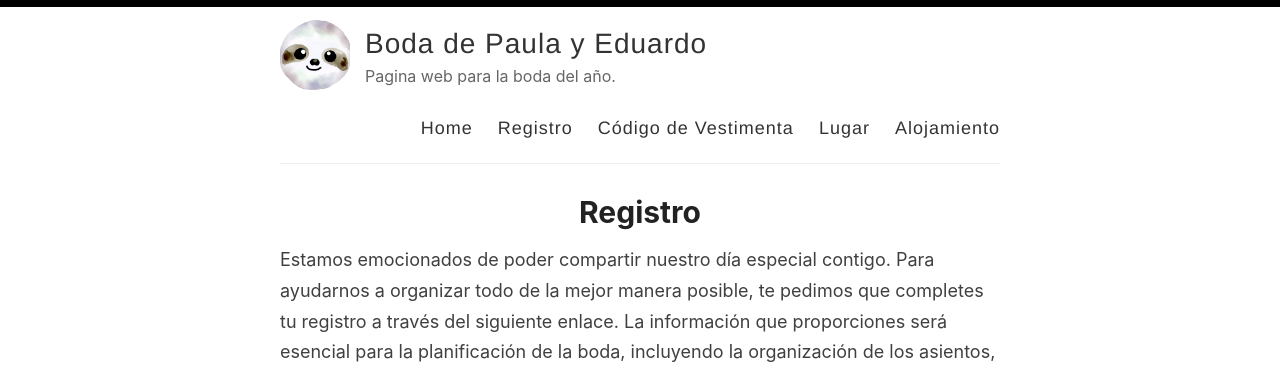
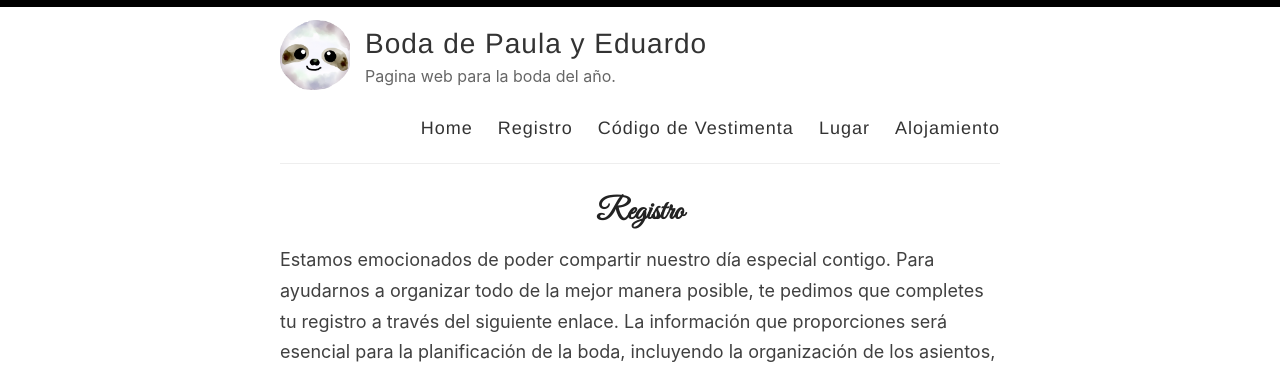
Before and after one commit to boda-paula-y-eduardo/boda-paula-eduardo, a Jekyll site: the page built from _pages/registro.md, in a window 1280 px wide. Shown: the top 373 px of the page. Built offline with Jekyll 4.4.1, drawn with Linux system fonts in a browser that asks for light colours.

Commit message:
fix font`?

```diff
--- a/assets/style.scss
+++ b/assets/style.scss
@@ -463,7 +463,7 @@
 }
 
 .page h1{
-  font-family: -system-ui, -apple-system, BlinkMacSystemFont, "Segoe UI", Roboto, Helvetica, Arial, sans-serif, "Apple Color Emoji", "Segoe UI Emoji", "Segoe UI Symbol";
+  font-family: 'Great Vibes', cursive;
   text-align: center;
   font-weight: bold;
   font-kerning: auto;
```
